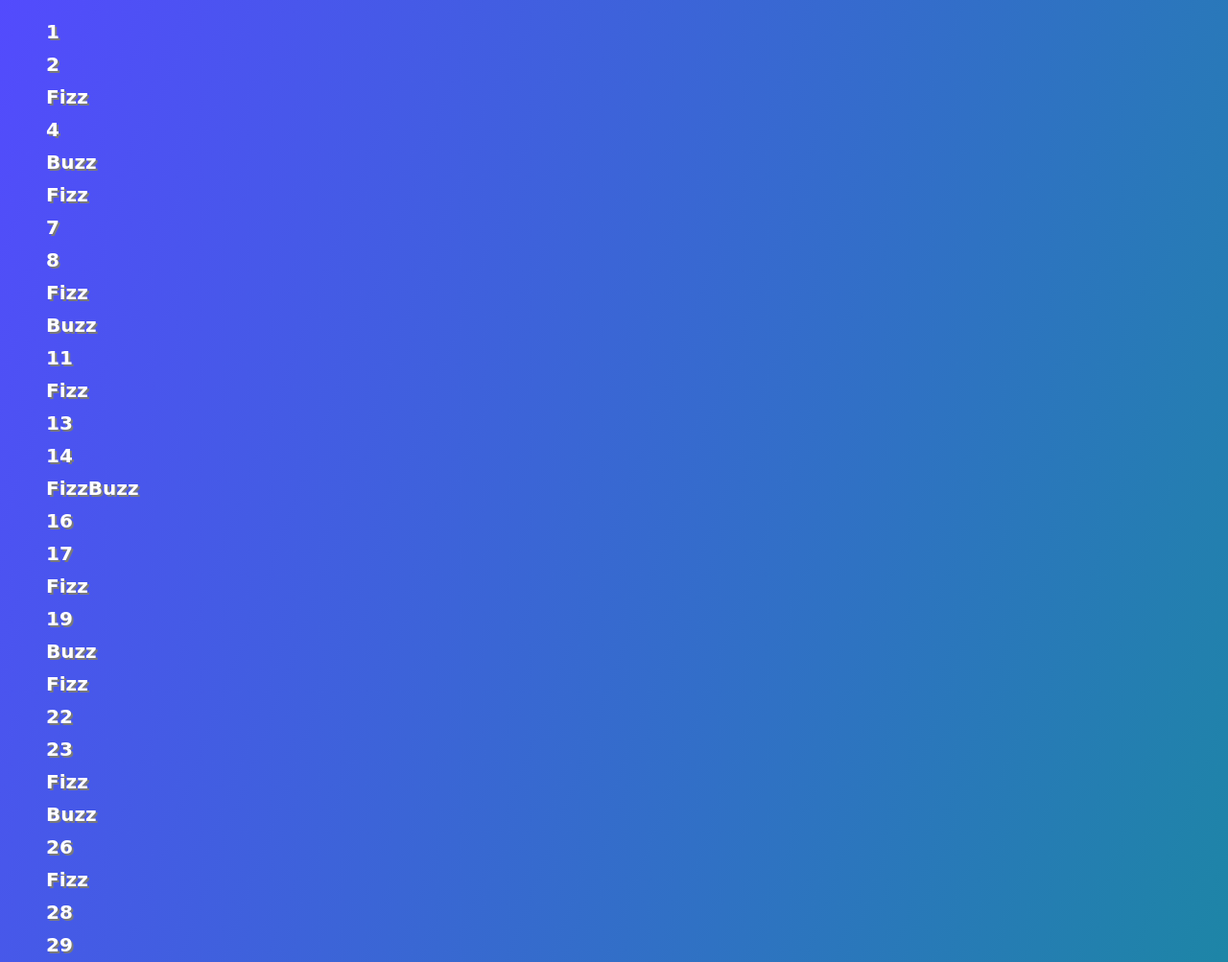
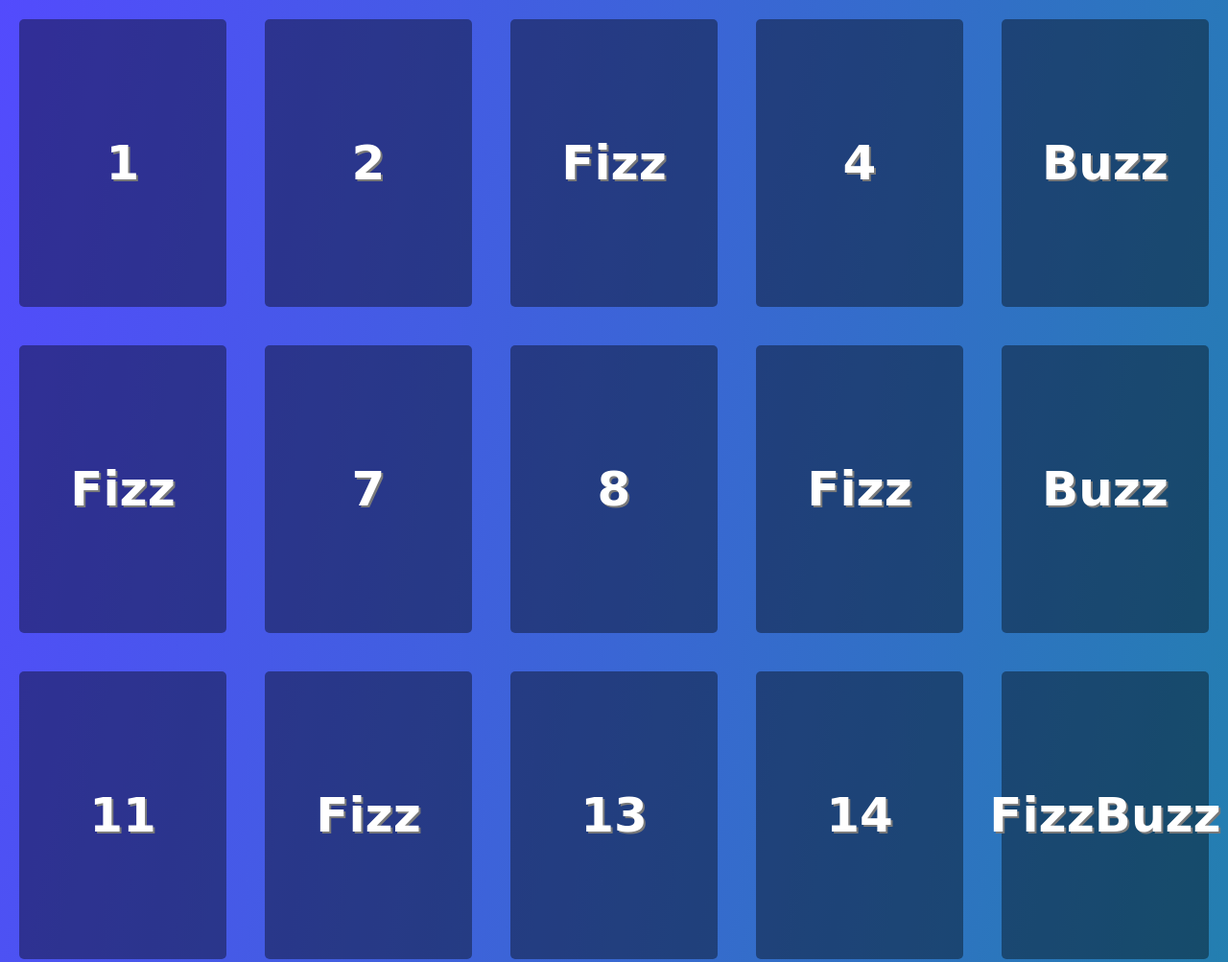
Before and after one commit to fmarabini93/js-fizzbuzz, a plain HTML site: page index.html in a window 1280 px wide. Shown: the top 1003 px of the page at 96% size. Drawn offline with Linux system fonts and the light colour scheme; a web font is replaced by a local one.

Commit message:
css-touch-ups

```diff
--- a/css/style.css
+++ b/css/style.css
@@ -1,3 +1,8 @@
+* {
+      box-sizing: border-box;
+      margin: 0;
+      padding: 0;
+}
 body {
       font-family: 'Original Surfer', cursive;
       font-weight: bold;
@@ -6,10 +11,24 @@ body {
 }
 
 ul {
+      display: flex;
+      flex-flow: row wrap;
+      justify-content: space-between;
       list-style: none;
 }
 ul li {
-      margin: 10px 0;
+      width: calc((100% / 5) - 40px);
+      height: 300px;
+      display: flex;
+      justify-content: center;
+      align-items: center;
+      padding: 30px;
+      margin: 20px;
+      border-radius: 5px;
       text-shadow: 2px 2px #7a7a7a;
-      font-size: 20px;
+      font-size: 50px;
+      background-color: rgba(0,0,0,0.4);
 }
+ul li:hover {
+      transform: scale(1.1);
+}
```
